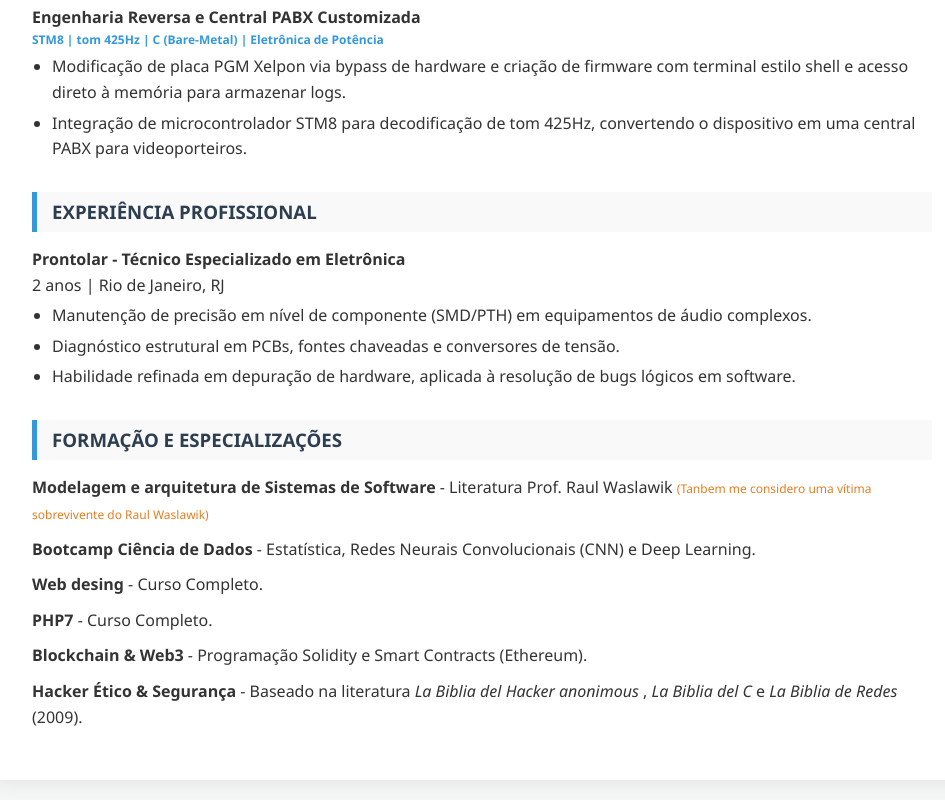
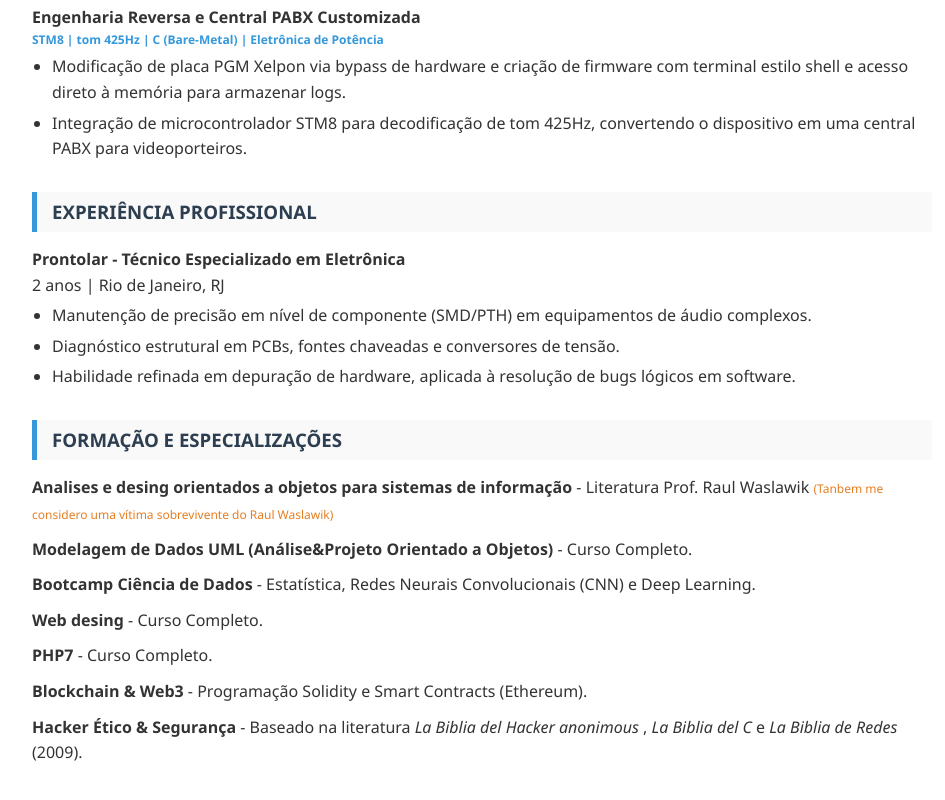
Before and after one commit to juan8001/curriculo, a plain HTML site: page index.html in a window 1280 px wide. Shown: the part 1027-1827 px from the top of the page, without its empty margins (158-1103 px from the left). Drawn offline with Linux system fonts and the light colour scheme.

Commit message:
Update index.html

```diff
--- a/index.html
+++ b/index.html
@@ -213,7 +213,11 @@
     <section>
         <h2>Formação e Especializações</h2>
         <div class="education-item">
-            <strong>Modelagem e arquitetura de Sistemas de Software</strong> - Literatura Prof. Raul Waslawik <span class="humor-note">(Tanbem me considero uma vítima sobrevivente do Raul Waslawik)</span>
+            <strong>Analises e desing orientados a objetos para sistemas de informação</strong> - Literatura Prof. Raul Waslawik <span class="humor-note">(Tanbem me considero uma vítima sobrevivente do Raul Waslawik)</span>
+        </div>
+        <div class="education-item">
+            <strong>Modelagem de Dados UML (Análise&Projeto Orientado a Objetos)
+</strong> - Curso Completo.
         </div>
         <div class="education-item">
             <strong>Bootcamp Ciência de Dados</strong> - Estatística, Redes Neurais Convolucionais (CNN) e Deep Learning.
```
